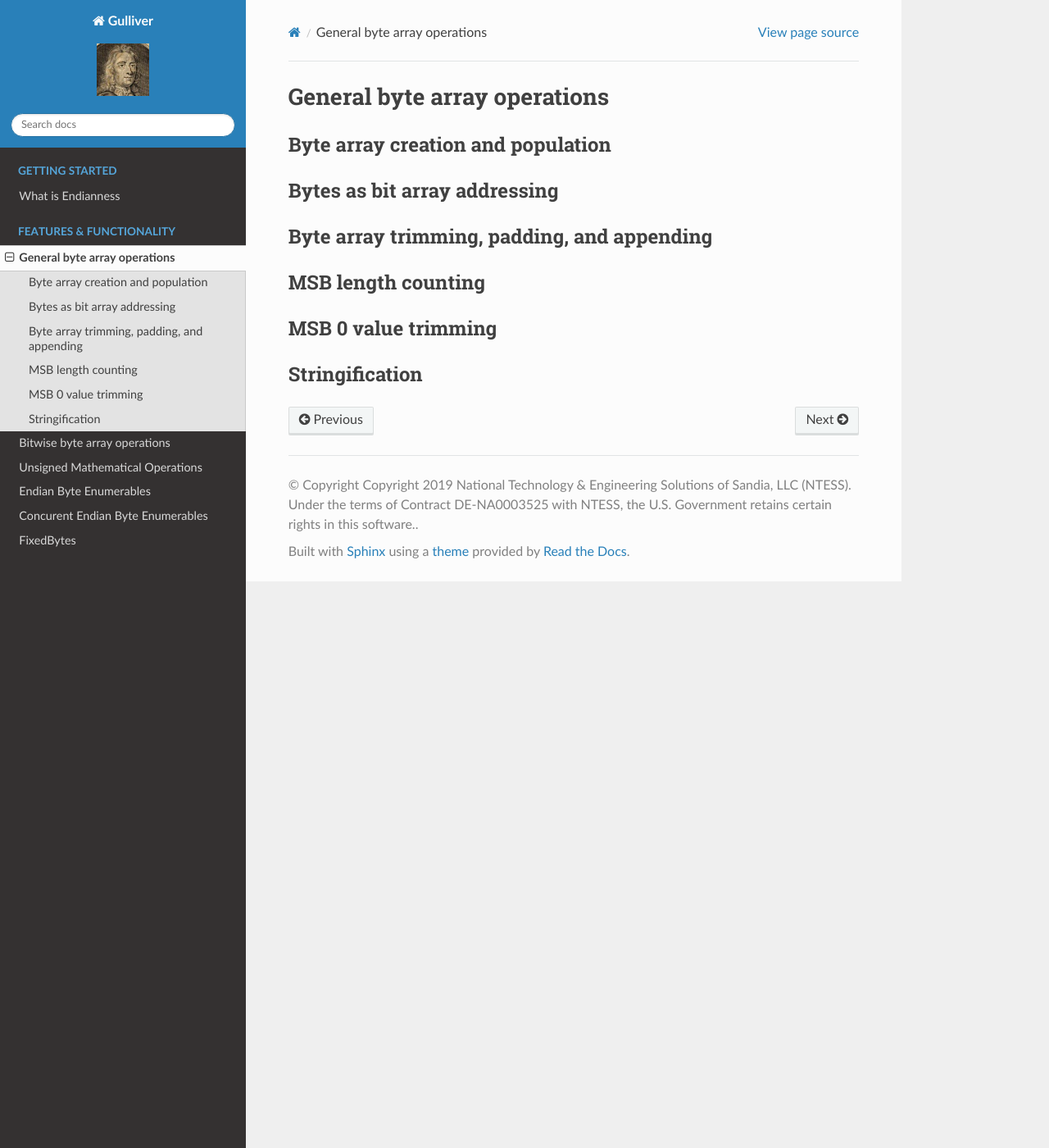
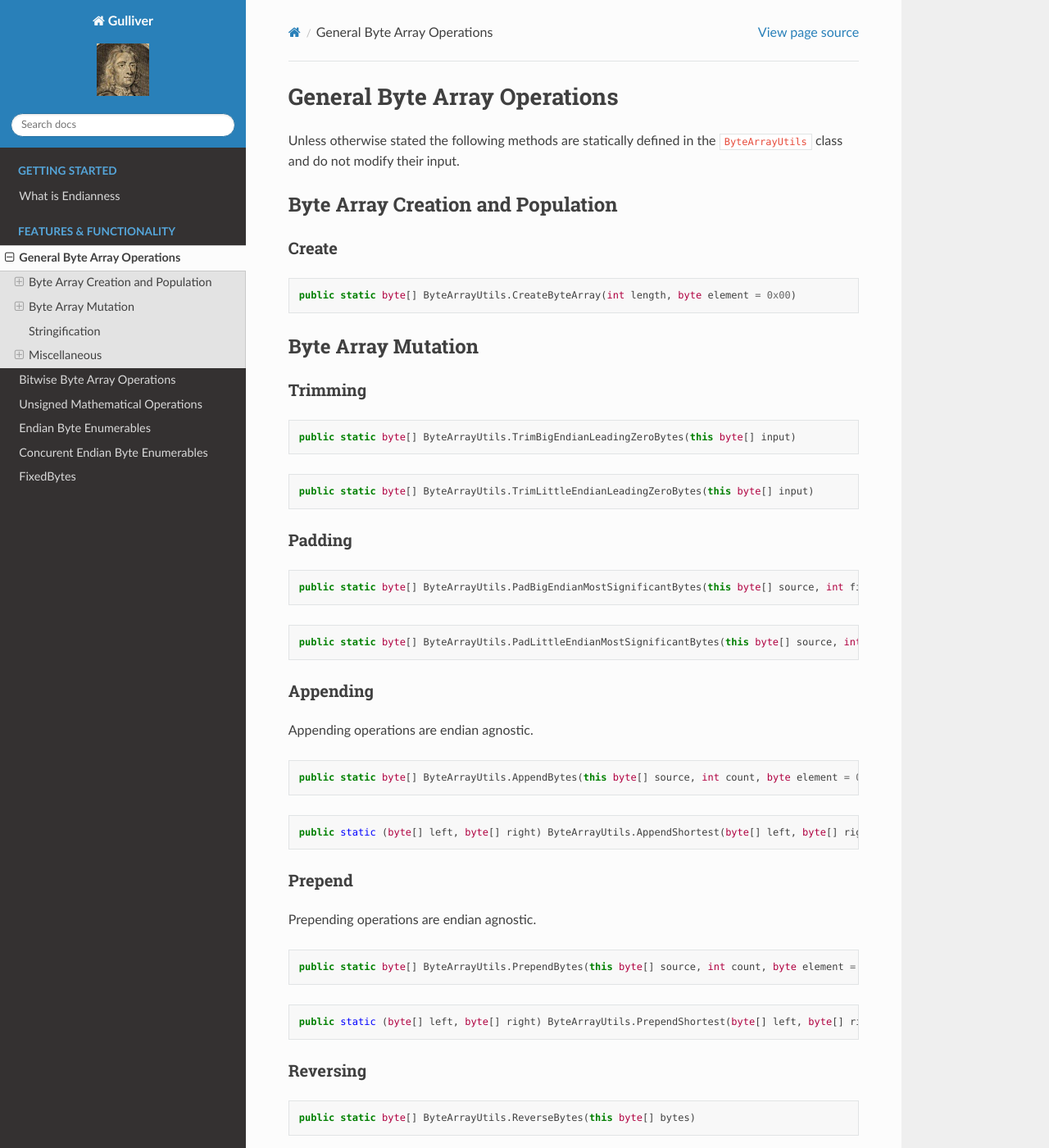
Before and after one commit to sandialabs/Gulliver, a Sphinx documentation site: the page built from docs/General-Operations.md, in a window 1280 px wide and 1400 px high. Shown: the whole window at 82% size. Built offline with Sphinx 7.4.7 and the Read the Docs theme 2.0.0, drawn with Linux system fonts in a browser that asks for light colours; some of the changed text lies outside the part shown.

Commit message:
updating docs

````diff
--- a/docs/General-Operations.md
+++ b/docs/General-Operations.md
@@ -1,13 +1,83 @@
-# General byte array operations
+# General Byte Array Operations
 
-## Byte array creation and population
+Unless otherwise stated the following methods are statically defined in the `ByteArrayUtils` class and do not modify their input.
 
-## Bytes as bit array addressing
+## Byte Array Creation and Population
 
-## Byte array trimming, padding, and appending
+### Create
 
-## MSB length counting
+```c#
+public static byte[] ByteArrayUtils.CreateByteArray(int length, byte element = 0x00)
+```
 
-## MSB 0 value trimming
+## Byte Array Mutation
+
+### Trimming
+
+```c#
+public static byte[] ByteArrayUtils.TrimBigEndianLeadingZeroBytes(this byte[] input)
+```
+
+```c#
+public static byte[] ByteArrayUtils.TrimLittleEndianLeadingZeroBytes(this byte[] input)
+```
+
+### Padding
+
+```c#
+public static byte[] ByteArrayUtils.PadBigEndianMostSignificantBytes(this byte[] source, int finalLength, byte element = 0x00)
+```
+
+```c#
+public static byte[] ByteArrayUtils.PadLittleEndianMostSignificantBytes(this byte[] source, int finalLength, byte element = 0x00)
+```
+
+### Appending
+
+Appending operations are endian agnostic.
+
+```c#
+public static byte[] ByteArrayUtils.AppendBytes(this byte[] source, int count, byte element = 0x00)
+```
+
+```c#
+public static (byte[] left, byte[] right) ByteArrayUtils.AppendShortest(byte[] left, byte[] right)
+```
+
+### Prepend
+
+Prepending operations are endian agnostic.
+
+```c#
+public static byte[] ByteArrayUtils.PrependBytes(this byte[] source, int count, byte element = 0x00)
+```
+
+```c#
+public static (byte[] left, byte[] right) ByteArrayUtils.PrependShortest(byte[] left, byte[] right)
+```
+
+### Reversing
+
+```c#
+public static byte[] ByteArrayUtils.ReverseBytes(this byte[] bytes)
+```
+
+The `ReverseBytes` operation is endian agnostic.
 
 ## Stringification
+
+```c#
+public static string ByteArrayUtils.ToString(this byte[] bytes, string format = "g", IFormatProvider formatProvider = null)
+```
+
+## Miscellaneous
+
+### Effective Length
+
+```c#
+public static int ByteArrayUtils.BigEndianEffectiveLength(this byte[] input)
+```
+
+```c#
+public static int ByteArrayUtils.LittleEndianEffectiveLength(this byte[] input)
+```
````
Also changed, not shown: docs/Bitwise-Byte-Array-Operations.md (+69 -5 lines), docs/Unsigned-Mathematical-Operations.md (+38 -2 lines).
